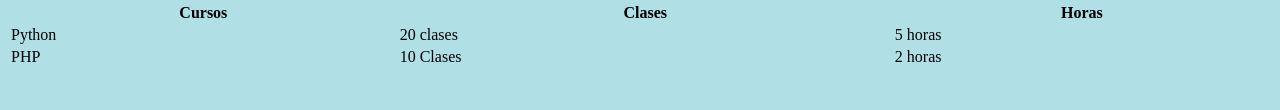
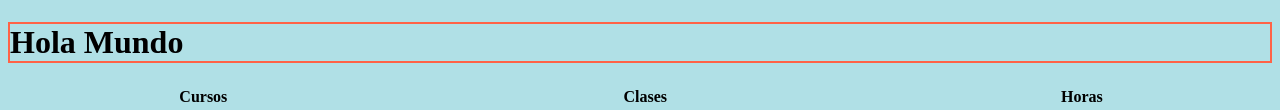
Before and after one commit to kenkairon/CursoDeGithubGuardarAdministrarCambios, a plain HTML site: page pagina/index.html in a window 1280 px wide. Shown: the part 518-628 px from the top of the page. Drawn offline with Linux system fonts and the light colour scheme.

Commit message:
texto con borde

```diff
--- a/pagina/index.html
+++ b/pagina/index.html
@@ -39,6 +39,7 @@
             <td>10 Clases</td>
             <td>2 horas</td>
         </tr>
+        <h1 style="border:2px solid Tomato;">Hola Mundo</h1>
 
     </table>
 </body>
```
Also changed, not shown: 1 other file.
